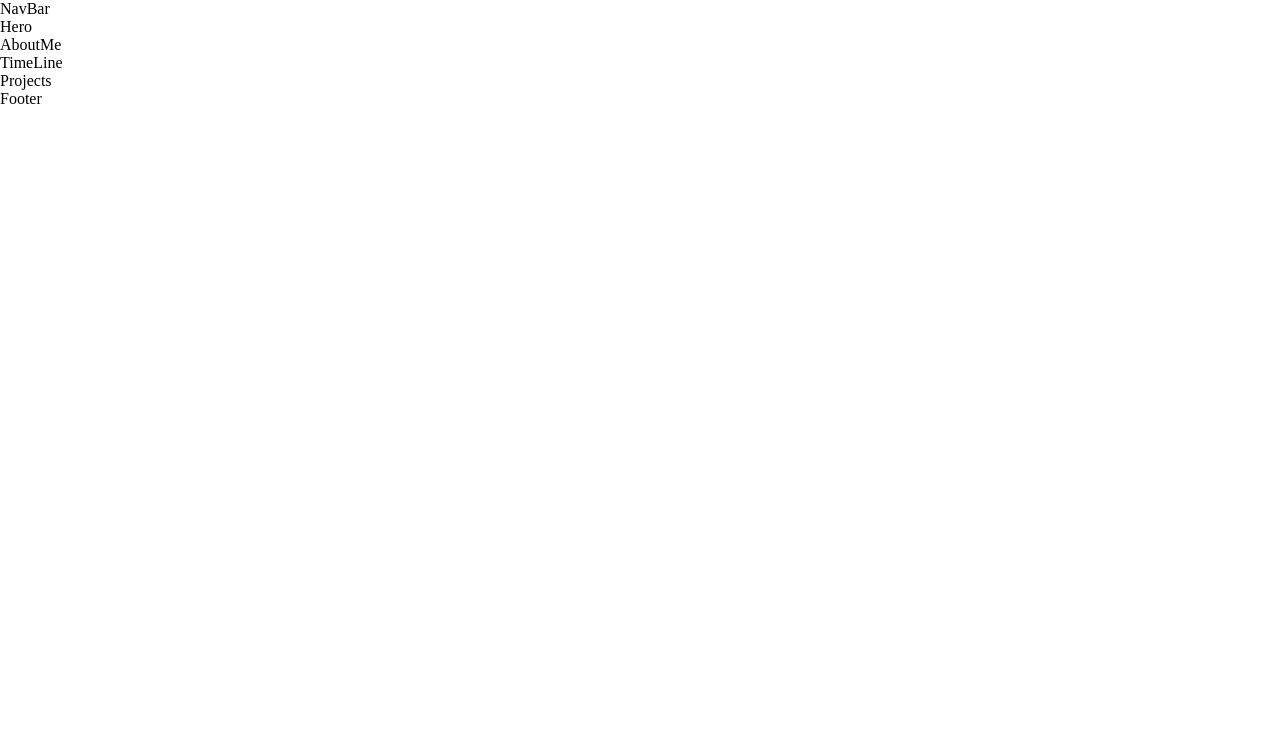
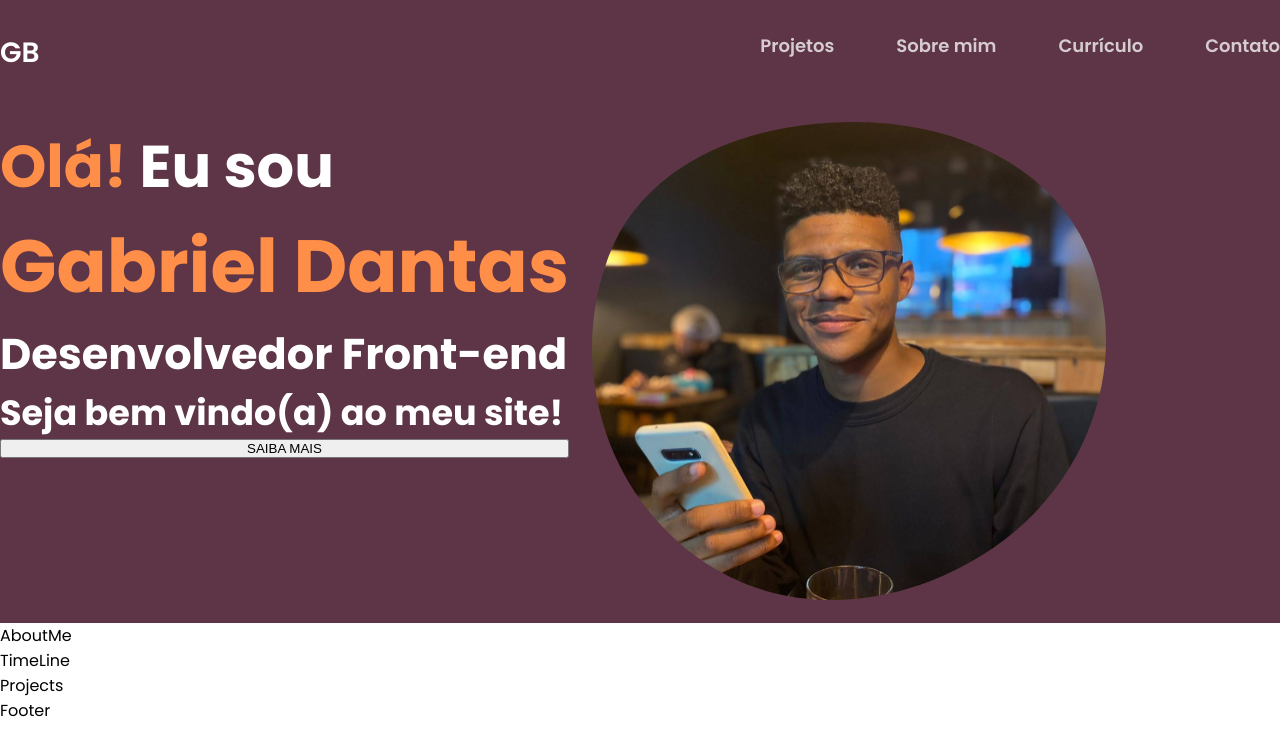
Before and after one commit to gabrieldantasbb/portfolio, a Next.js app: page / in a window 1280 px wide. Shown: the top 756 px of the page. Built offline with nearby package versions, Linux system fonts and the light colour scheme.

Commit message:
estilizando componentes

```diff
--- a/next.config.js
+++ b/next.config.js
@@ -1,6 +1,10 @@
 /** @type {import('next').NextConfig} */
 const nextConfig = {
   reactStrictMode: true,
+  images: {
+    dangerouslyAllowSVG: true,
+    contentSecurityPolicy: "default-src 'self'; script-src 'none'; sandbox;",
+  },
 }
 
 module.exports = nextConfig
--- a/pages/_document.js
+++ b/pages/_document.js
@@ -1,13 +1,48 @@
-import { Html, Head, Main, NextScript } from 'next/document'
+import Document, { Html, Head, Main, NextScript } from "next/document";
+import { ServerStyleSheet } from "styled-components";
 
-export default function Document() {
+export default class MyDocument extends Document {
+  static async getInitialProps(ctx) {
+    const sheet = new ServerStyleSheet();
+    const originalRenderPage = ctx.renderPage;
+
+    try {
+      ctx.renderPage = () =>
+        originalRenderPage({
+          enhanceApp: (App) => (props) =>
+            sheet.collectStyles(<App {...props} />),
+        });
+
+      const initialProps = await Document.getInitialProps(ctx);
+      return {
+        ...initialProps,
+        styles: (
+          <>
+            {initialProps.styles}
+            {sheet.getStyleElement()}
+          </>
+        ),
+      };
+    } finally {
+      sheet.seal();
+    }
+  }
+  render() {
     return (
       <Html lang="pt-br">
-      <Head />
+        <Head>
+          <link rel="preconnect" href="https://fonts.googleapis.com" />
+          <link rel="preconnect" href="https://fonts.gstatic.com" crossorigin />
+          <link
+            href="https://fonts.googleapis.com/css2?family=Poppins:wght@400;500;600;700&display=swap"
+            rel="stylesheet"
+          />
+        </Head>
         <body>
           <Main />
           <NextScript />
         </body>
       </Html>
-  )
+    );
   }
+}
--- a/src/Layouts/layout.jsx
+++ b/src/Layouts/layout.jsx
@@ -1,12 +1,46 @@
-import React from 'react'
-import { NavBar, Footer } from '../componets'
+import React from "react";
+import styled, { ThemeProvider } from "styled-components";
+
+import { NavBar, Footer } from "../componets";
 
 export default function layout({ children }) {
   return (
     <>
-        <NavBar />
-            <main>{children}</main>
-        <Footer />
+      <ThemeProvider theme={theme}>
+        <Container>
+          <NavBar />
+          <main>{children}</main>
+          <Footer />
+        </Container>
+      </ThemeProvider>
     </>
-  )
+  );
 }
+
+const Container = styled.div`
+  width: 100%;
+  margin: auto;
+  font-family: ${ props => props.theme.font.poppins };
+`;
+
+const Button = styled.button`
+width: 217px;
+height: 52px;
+border: 4px solid #FFFFFF;
+border-radius: 10px;
+font-weight: 600;
+font-size: 19px;
+`;
+
+const theme = {
+  color: {
+    orange: "#FF684F",
+    orangelight: "#FF8E49",
+    firebrick: "#BD4860",
+    purplebrown: "#5D3546",
+    coal: "#001C2F",
+  },
+  font : {
+    poppins: "'Poppins', sans-serif"
+  }
+};
--- /dev/null
+++ b/src/assets/index.jsx
@@ -0,0 +1,5 @@
+import herobanner from "./hero.svg"
+
+export {
+    herobanner
+}
--- a/src/componets/Hero/Hero.jsx
+++ b/src/componets/Hero/Hero.jsx
@@ -1,5 +1,30 @@
-import React from 'react'
+import Image from "next/image";
+import React from "react";
+import styled from "styled-components";
+import { Container, Div1, Div2, P1, Span } from "./HeroStyles";
+import { Button } from "../../"
+import {herobanner} from "../../assets/index"
 
-export const Hero = () => (
-    <div>Hero</div>
-  )
+export const Hero = () =>
+<Section>
+ <Container>
+  <Div1>
+    <Div2>
+      <P1 fontSize="59px"><Span>Olá!</Span> Eu sou</P1>
+      <P1 fontSize="74px"><Span>Gabriel Dantas</Span></P1>
+      <P1 fontSize="43px">Desenvolvedor Front-end</P1>
+      <P1 fontSize="35px">Seja bem vindo(a) ao meu site!</P1>
+      <button>SAIBA MAIS</button>
+    </Div2>
+    <div>
+    <Image src={herobanner} width={514} height={478} alt="photo of gabriel" priority="true" />
+    </div>
+  </Div1>
+  <div></div>
+ </Container>
+</Section>;
+
+const Section = styled.section`
+  width: 100%;
+  background-color: ${(props) => props.theme.color.purplebrown};
+`;
--- /dev/null
+++ b/src/componets/Hero/HeroStyles.jsx
@@ -0,0 +1,40 @@
+import styled from "styled-components";
+
+export const Container = styled.div`
+  max-width: 1280px;
+  width: 100%;
+  margin: auto;
+  display: flex;
+  justify-content: space-between;
+  color: white;
+  padding-top: 2rem;
+  padding-bottom: 1rem;
+`;
+
+export const Div1 = styled.div`
+display: flex;
+width: 100%;
+gap: 23px;
+`;
+
+export const Div2 = styled.div`
+display: flex;
+flex-direction: column;
+font-weight: 700;
+`;
+
+export const P1 = styled.p`
+font-size: ${props => props.fontSize};
+`;
+
+export const P2 = styled.p`
+font-size: 59px;
+`;
+
+export const P3 = styled.p`
+font-size: 59px;
+`;
+
+export const Span = styled.span`
+color: ${props => props.theme.color.orangelight}
+`;
--- a/src/componets/NavBar/NavBar.jsx
+++ b/src/componets/NavBar/NavBar.jsx
@@ -1,5 +1,23 @@
-import React from 'react'
+import Link from "next/link";
+import React from "react";
+import styled from "styled-components";
+import { Container, Div1, Div2, NavLink } from "./NavBarStyles";
 
 export const NavBar = () => (
-    <div>NavBar</div>
-  )
+  <Section>
+    <Container>
+      <Div1>GB</Div1>
+      <Div2>
+        <NavLink>Projetos</NavLink>
+        <NavLink>Sobre mim</NavLink>
+        <NavLink>Currículo </NavLink>
+        <NavLink>Contato</NavLink>
+      </Div2>
+    </Container>
+  </Section>
+);
+
+const Section = styled.section`
+  width: 100%;
+  background-color: ${(props) => props.theme.color.purplebrown};
+`;
--- /dev/null
+++ b/src/componets/NavBar/NavBarStyles.jsx
@@ -0,0 +1,40 @@
+import styled from "styled-components";
+
+export const Container = styled.div`
+  max-width: 1280px;
+  width: 100%;
+  margin: auto;
+  display: flex;
+  justify-content: space-between;
+  color: white;
+  padding-top: 2rem;
+  padding-bottom: 1rem;
+`;
+
+export const Div1 = styled.div`
+  font-weight: 600;
+  font-size: 28px;
+  line-height: 42px;
+`;
+
+export const Div2 = styled.div`
+  display: flex;
+  font-weight: 600;
+  font-size: 18px;
+  line-height: 27px;
+  gap: 62px;
+`;
+
+export const Li = styled.li`
+  list-style: none;
+`;
+
+export const NavLink = styled.a`
+  color: rgba(255, 255, 255, 0.75);
+  transition: 0.4s ease;
+  &:hover {
+    color: #fff;
+    opacity: 1;
+    cursor: pointer;
+  }
+`;
--- a/styles/globals.css
+++ b/styles/globals.css
@@ -1,3 +1,5 @@
+@import url('https://fonts.googleapis.com/css2?family=Poppins:wght@400;500;600;700&display=swap');
+
 * {
   box-sizing: border-box;
   padding: 0;
```
Also changed, not shown: pages/index.js (+9 -3 lines), src/assets/hero.svg (added). Lines whose indentation alone changed are shown as unchanged.
